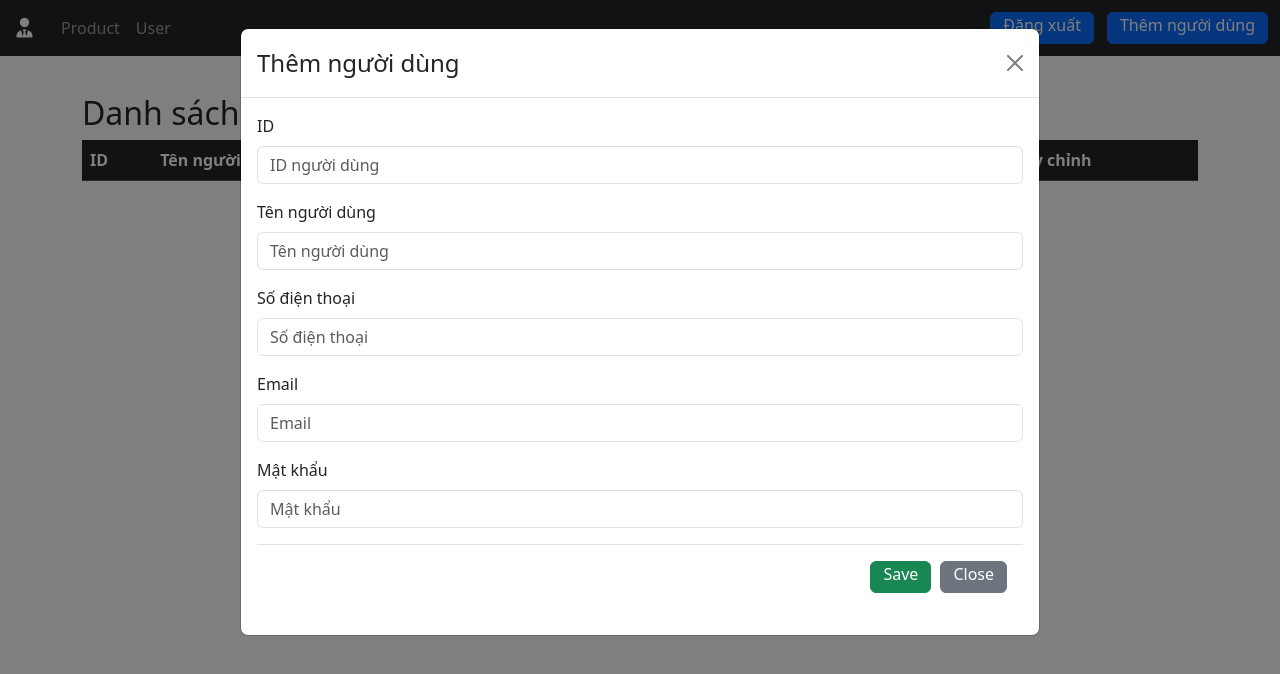
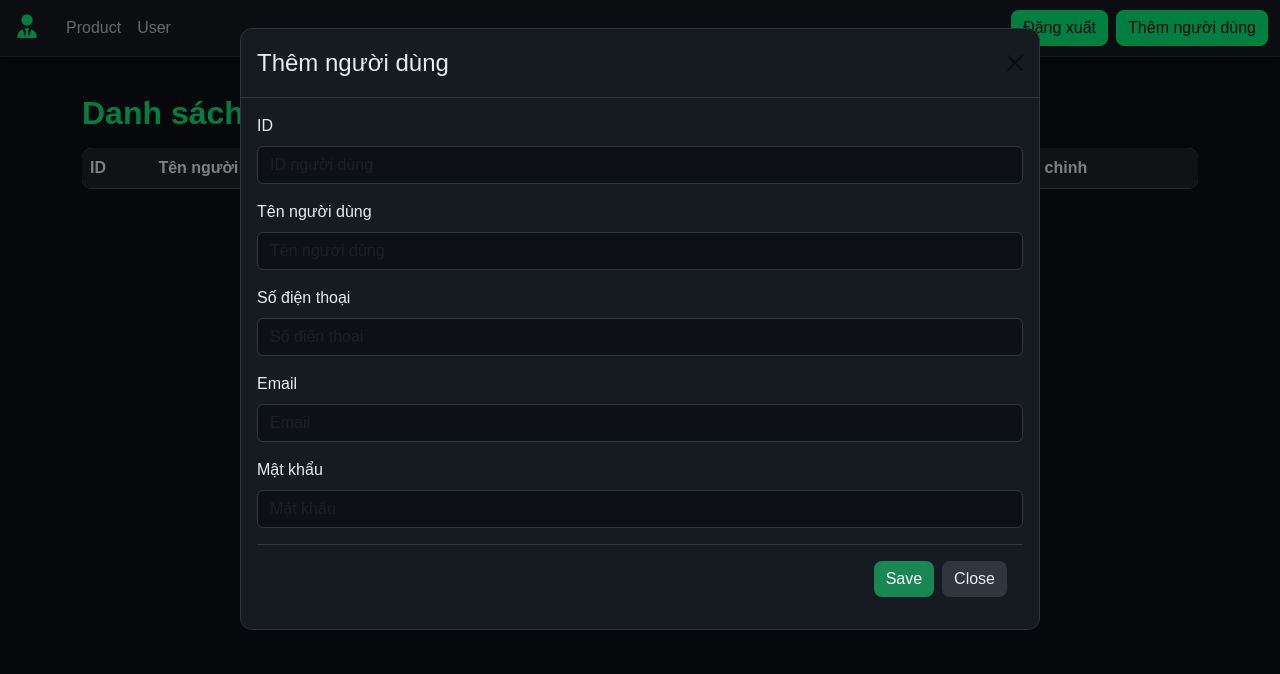
Before and after one commit to VIP-lacland/Casio-Shop, a website: page HTML/partials/admin/user.html in a window 1280 px wide. Both pictures are taken after a click on the button "Thêm người dùng". Drawn offline with nearby package versions, Linux system fonts and the light colour scheme; no server answers.

Commit message:
fix CSS admin

```diff
--- a/styles/admin/style_admin.css
+++ b/styles/admin/style_admin.css
@@ -1,78 +1,133 @@
-/* Cố định thanh navbar ở trên cùng */
+/* ===== Reset cơ bản ===== */
+* {
+  box-sizing: border-box;
+  margin: 0;
+  padding: 0;
+}
+
+body {
+  background-color: #0d1117; /* nền tối sang trọng */
+  color: #e6edf3; /* chữ sáng dễ đọc */
+  font-family: 'Poppins', sans-serif;
+  padding-top: 70px;
+}
+
+/* ===== Navbar ===== */
 .navbar {
-  position: fixed !important; /* ép Bootstrap không override */
+  position: fixed !important;
   top: 0;
   left: 0;
   right: 0;
-  z-index: 1050; /* cao hơn modal backdrop */
+  z-index: 1050;
+  background-color: #161b22 !important;
+  border-bottom: 1px solid #2d333b;
+  box-shadow: 0 2px 8px rgba(0, 0, 0, 0.6);
 }
 
-/* Đẩy toàn bộ nội dung xuống dưới nav */
-body {
-  padding-top: 70px; /* chiều cao nav (tùy nav cao thấp chỉnh lại) */
+.navbar .navbar-brand i {
+  color: #00ff80;
+  font-size: 1.5rem;
 }
 
-/* Sửa lại .btn (tránh padding-top lỗi) */
-.btn {
-  margin-left: 5px;
-  padding-top: 0; /* bỏ padding-top thừa */
+.navbar-nav .nav-link {
+  color: #c9d1d9 !important;
+  transition: 0.3s;
 }
 
-.modal-body div {
-    margin-bottom: 10px;
+.navbar-nav .nav-link:hover {
+  color: #00ff80 !important;
 }
 
-.modal-body .name-product {
-    display: flex;
-    flex-direction: row;
-    justify-content: center;
+/* ===== Nút ===== */
+.btn {
+  border-radius: 8px;
+  border: none;
+  transition: 0.25s ease;
+  font-weight: 500;
 }
 
-.modal-body .name-product .first{
-    width: 50%;
+.btn-primary {
+  background-color: #00ff80;
+  color: #0d1117;
 }
 
-.modal-body .name-product .first .inp {
-    width: 70%;
-    height: 35px;
+.btn-primary:hover {
+  background-color: #00cc66;
 }
 
-.modal-body .image-link label {
-    margin-right: 25px;
+.btn-secondary {
+  background-color: #30363d;
+  color: #e6edf3;
 }
 
-.modal-body .image-link .url{
-    height: 35px;
-    width: 83%;
+.btn-secondary:hover {
+  background-color: #40484f;
 }
 
-.modal-body .price-stock {
-    display: grid;
-    grid-template-columns: 1fr 1fr;
-    margin-top: 15px;
+/* ===== Tiêu đề ===== */
+h2 {
+  color: #00ff80;
+  font-weight: 600;
+  margin-bottom: 1rem;
 }
 
-.modal-body .price-stock .third {
-    display: inline;
-    margin-right: 10px;
+/* ===== Bảng sản phẩm ===== */
+.table {
+  background-color: #161b22;
+  color: #e6edf3;
+  border-radius: 10px;
+  overflow: hidden;
 }
 
-.modal-body .price-stock .third input {
-    height: 35px;
+.table thead {
+  background-color: #00ff80;
+  color: #0d1117;
+  font-weight: 600;
 }
 
-.modal-body .price-stock .stock-product label{
-    margin-right: 65px;
+.table tbody tr {
+  border-bottom: 1px solid #2d333b;
 }
 
-.modal-body .price-stock .stock-product input {
-    width: 70%;
-    height: 35px;
+.table tbody tr:hover {
+  background-color: #1c2128;
+  transition: 0.2s;
 }
 
-.modal-body .price-stock .price-product label {
-    margin-right: 20px;
+/* ===== Modal ===== */
+.modal-content {
+  background-color: #161b22;
+  color: #e6edf3;
+  border: 1px solid #30363d;
+  border-radius: 12px;
 }
-.modal-body .price-stock .price-product input {
-    width: 71%;
+
+.modal-header {
+  border-bottom: 1px solid #30363d;
 }
+
+.modal-footer {
+  border-top: 1px solid #30363d;
+}
+
+.modal-body input {
+  background-color: #0d1117;
+  color: #e6edf3;
+  border: 1px solid #30363d;
+  border-radius: 6px;
+}
+
+.modal-body input:focus {
+  border-color: #00ff80;
+  outline: none;
+  box-shadow: 0 0 5px #00ff80;
+}
+
+/* ===== Hiệu ứng nhỏ ===== */
+button, .nav-link {
+  cursor: pointer;
+}
+
+.container {
+  margin-top: 20px;
+}
```
